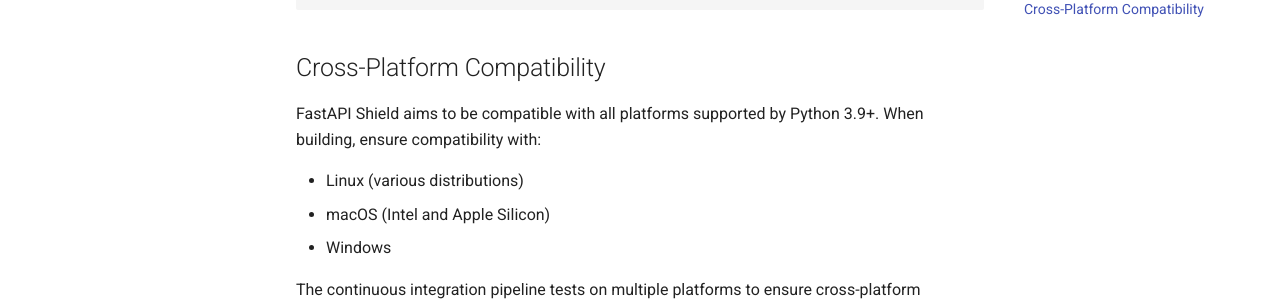
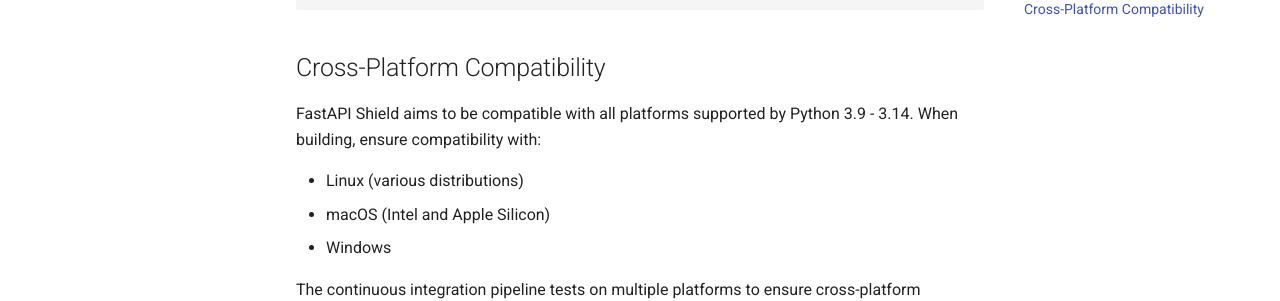
Before and after one commit to jymchng/fastapi-shield, an MkDocs documentation site: the page built from docs/development/building.md, in a window 1280 px wide and 900 px high, scrolled down 3797 px. Shown: the part 503-804 px from the top of the window. Built offline with MkDocs 1.6.1 and Material for MkDocs 9.7.7, drawn with Linux system fonts in a browser that asks for light colours; comment, search, counter and statistics services are not loaded; some of the changed text lies outside the part shown.

Commit message:
docs: update supported Python and FastAPI version requirements
- Python support is 3.9-3.14 (was '3.9 or higher')
- FastAPI requirement is >=0.115.2 (was 0.68.0 in installation.md and
  0.100.1 in README.md)
- Align docs/development references (building, testing, contributing,
  index)

```diff
--- a/docs/development/building.md
+++ b/docs/development/building.md
@@ -4,7 +4,7 @@
 
 ## Prerequisites
 
-- Python 3.9 or higher
+- Python 3.9 - 3.14
 - pip, uv, or poetry
 - Git
 - Node.js (for documentation)
@@ -175,7 +175,7 @@
 
 ## Cross-Platform Compatibility
 
-FastAPI Shield aims to be compatible with all platforms supported by Python 3.9+. When building, ensure compatibility with:
+FastAPI Shield aims to be compatible with all platforms supported by Python 3.9 - 3.14. When building, ensure compatibility with:
 
 - Linux (various distributions)
 - macOS (Intel and Apple Silicon)
```
Also changed, not shown: README.md (+2 -2 lines), docs/development/contributing.md (+1 -1 lines), docs/development/index.md (+1 -1 lines), docs/development/testing.md (+1 -1 lines), docs/getting-started/installation.md (+2 -2 lines).
